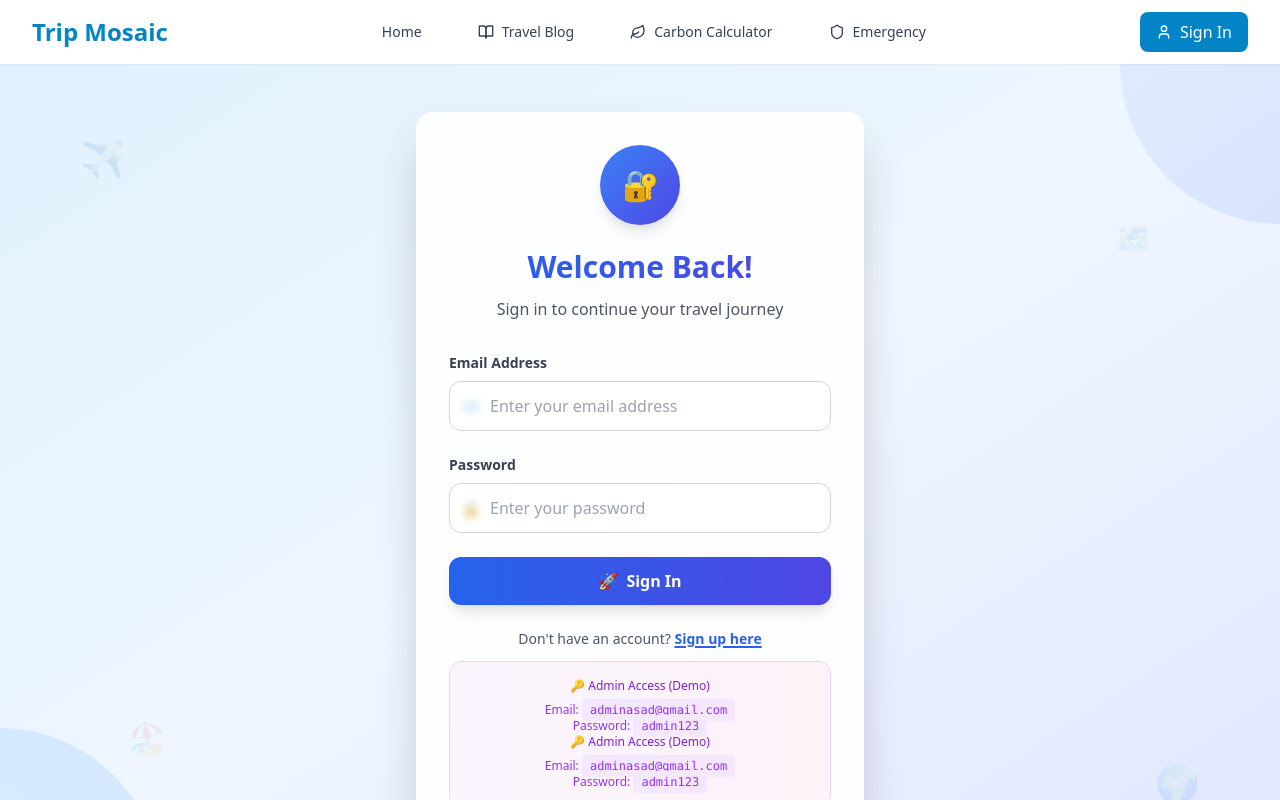
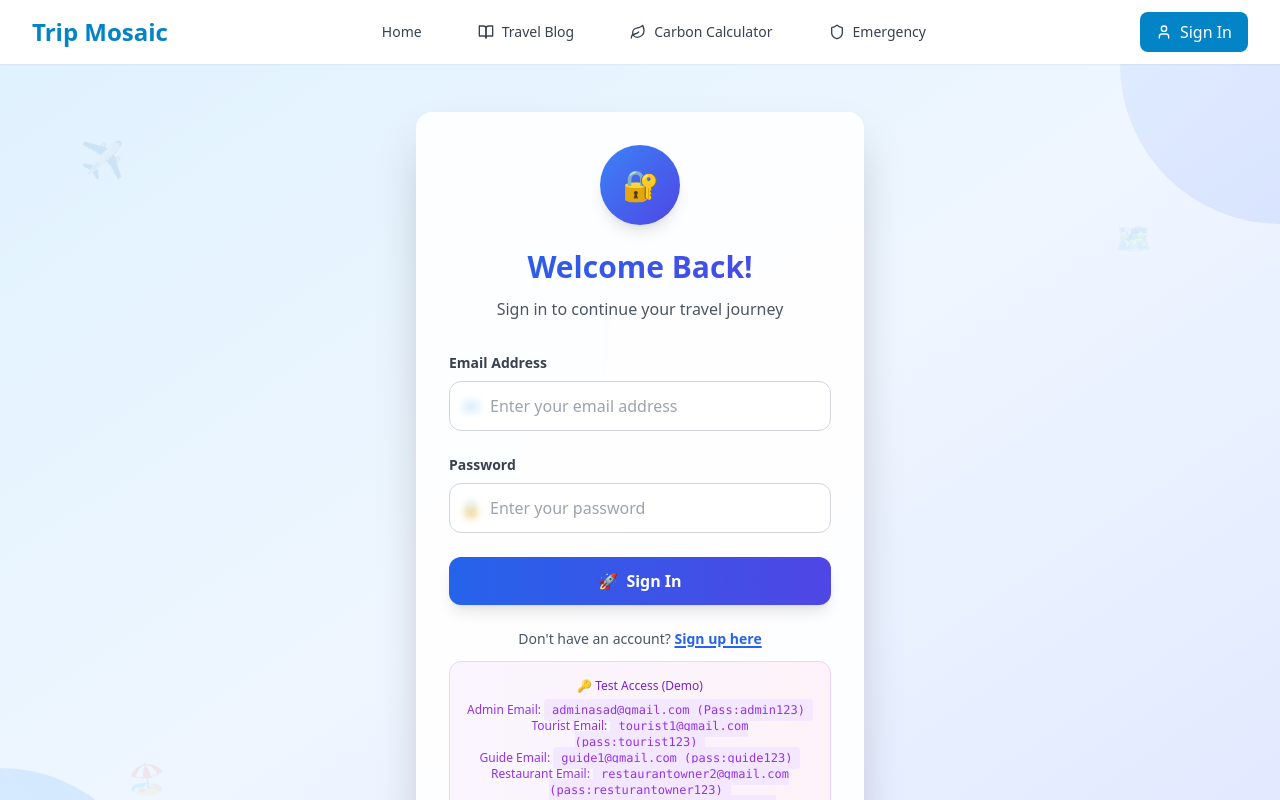
Before and after one commit to as-aad/Trip-Mosaic, a React (Vite) app in the folder project/: page /signin in a window 1280 px wide. Shown: the top 800 px of the page. Built offline with nearby package versions, Linux system fonts and the light colour scheme.

Commit message:
Update demo access credentials in SignIn component

```diff
--- a/project/src/components/SignIn.tsx
+++ b/project/src/components/SignIn.tsx
@@ -198,19 +198,21 @@ const SignIn: React.FC<SignInProps> = ({ onSignIn }) => {
 
                 {/* Admin Credentials */}
                 <div className="bg-gradient-to-r from-purple-50 to-pink-50 rounded-xl p-4 border border-purple-200">
-                  <p className="text-xs text-purple-700 font-medium mb-2">🔑 Admin Access (Demo)</p>
+                  <p className="text-xs text-purple-700 font-medium mb-2">🔑 Test Access (Demo)</p>
                   <p className="text-xs text-purple-600">
-                    Email: <span className="font-mono bg-purple-100 px-2 py-1 rounded">adminasad@gmail.com</span>
+                   Admin Email: <span className="font-mono bg-purple-100 px-2 py-1 rounded">adminasad@gmail.com (Pass:admin123)</span>
                   </p>
                   <p className="text-xs text-purple-600">
-                    Password: <span className="font-mono bg-purple-100 px-2 py-1 rounded">admin123</span>
-                  </p>
-                   <p className="text-xs text-purple-700 font-medium mb-2">🔑 Admin Access (Demo)</p>
-                  <p className="text-xs text-purple-600">
-                    Email: <span className="font-mono bg-purple-100 px-2 py-1 rounded">adminasad@gmail.com</span>
+                    Tourist Email: <span className="font-mono bg-purple-100 px-2 py-1 rounded">tourist1@gmail.com (pass:tourist123)</span>
                   </p>
                   <p className="text-xs text-purple-600">
-                    Password: <span className="font-mono bg-purple-100 px-2 py-1 rounded">admin123</span>
+                    Guide Email: <span className="font-mono bg-purple-100 px-2 py-1 rounded">guide1@gmail.com (pass:guide123)</span>
+                  </p>
+                  <p className="text-xs text-purple-600">
+                    Restaurant Email: <span className="font-mono bg-purple-100 px-2 py-1 rounded">restaurantowner2@gmail.com (pass:resturantowner123)</span>
+                  </p>
+                   <p className="text-xs text-purple-600">
+                    Hotel Owner Email: <span className="font-mono bg-purple-100 px-2 py-1 rounded">hotelowner1@gmail.com (pass:hotelowner123)</span>
                   </p>
                 </div>
               </div>
```
